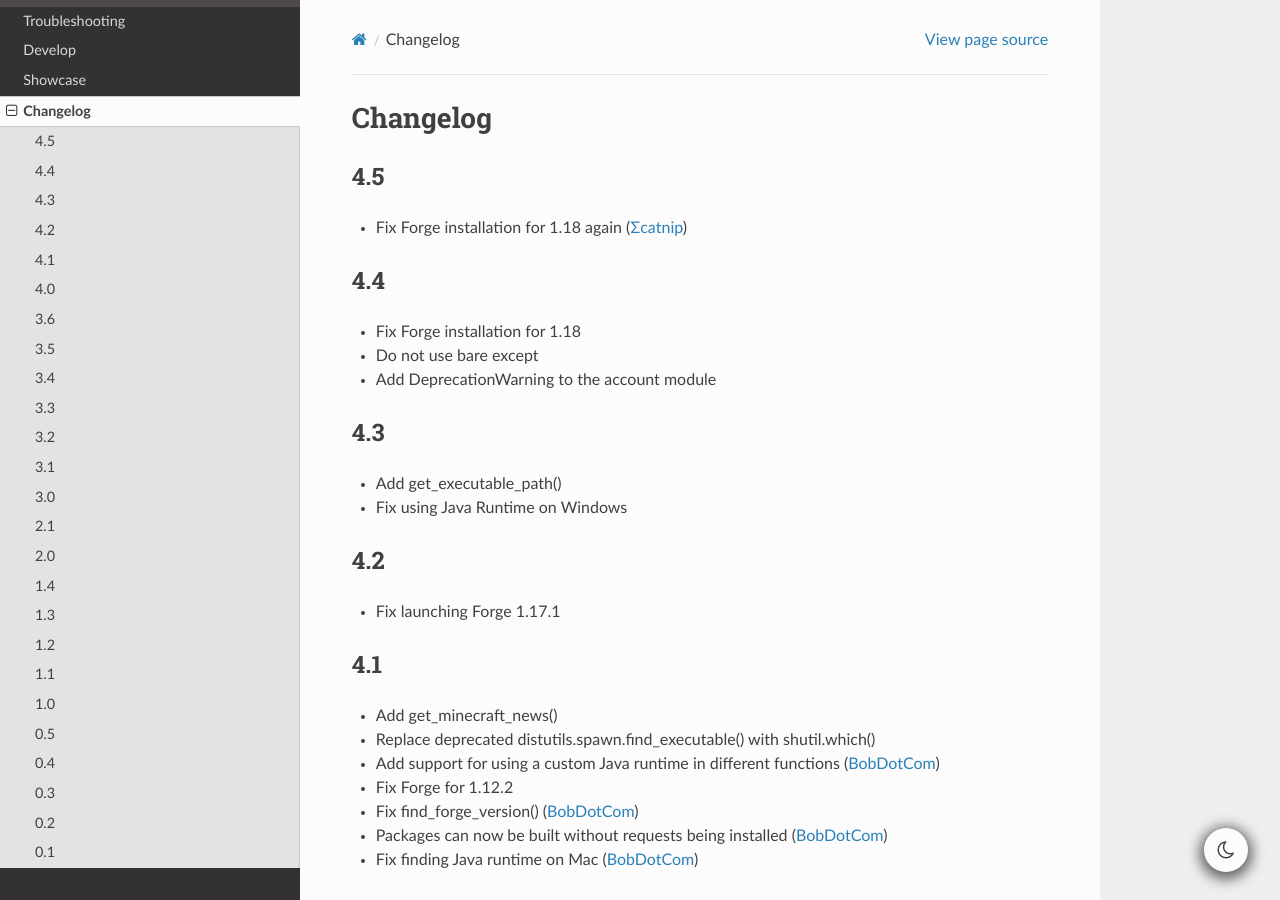
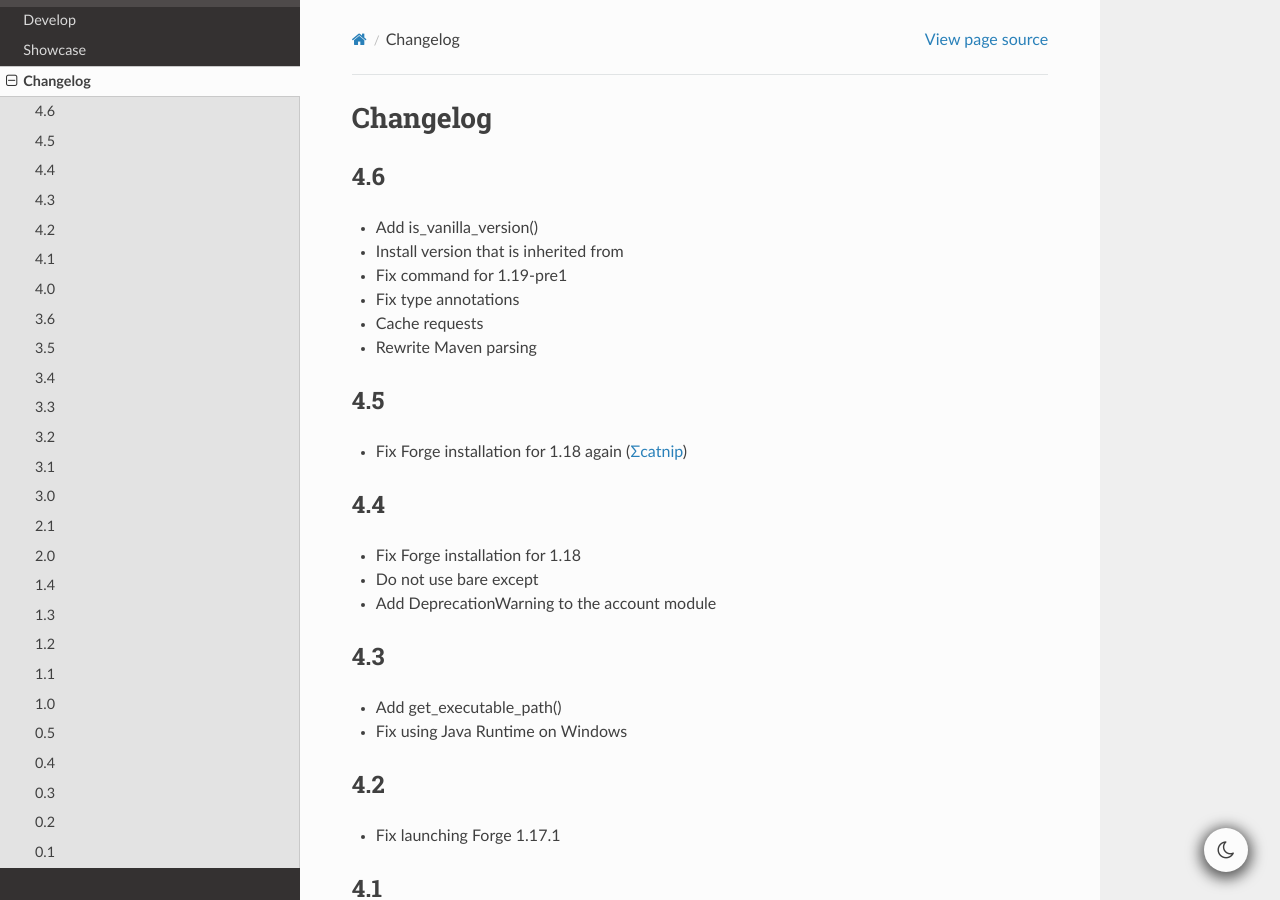
Before and after one commit to JakobDev/minecraft-launcher-lib, a Sphinx documentation site: the page built from doc/changelog.rst, in a window 1280 px wide and 900 px high. Built offline with Sphinx 7.4.7 and the Read the Docs theme 2.0.0, drawn with Linux system fonts in a browser that asks for light colours; the version number could not be read and is left out.

Commit message:
Prepare release of 4.6

```diff
--- a/doc/changelog.rst
+++ b/doc/changelog.rst
@@ -1,5 +1,15 @@
 Changelog
 ==================================================
+
+-------------------------
+4.6
+-------------------------
+- Add is_vanilla_version()
+- Install version that is inherited from
+- Fix command for 1.19-pre1
+- Fix type annotations
+- Cache requests
+- Rewrite Maven parsing
 
 -------------------------
 4.5
--- a/minecraft_launcher_lib/version.txt
+++ b/minecraft_launcher_lib/version.txt
@@ -1 +1 @@
-4.5
+4.6
```
